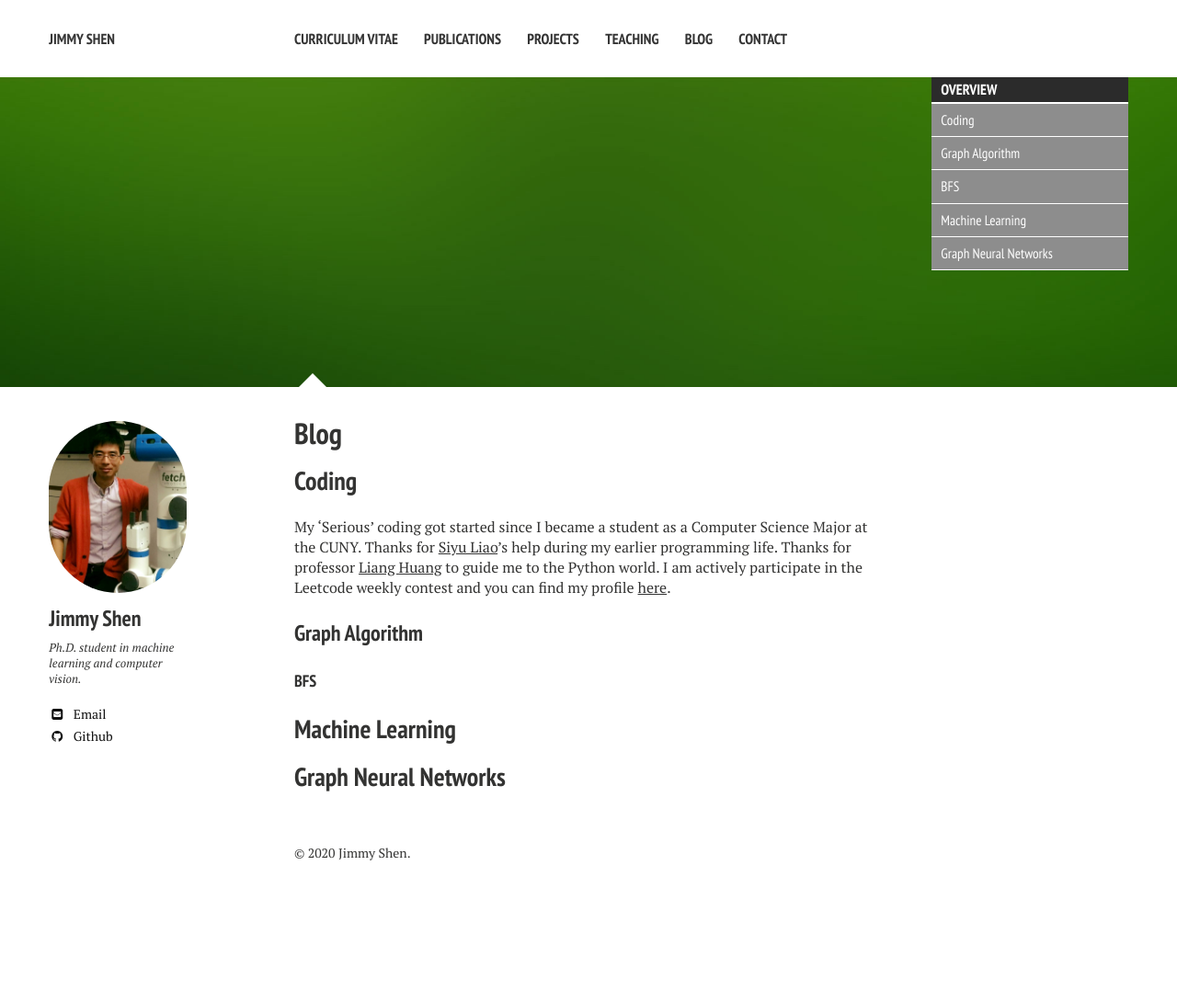
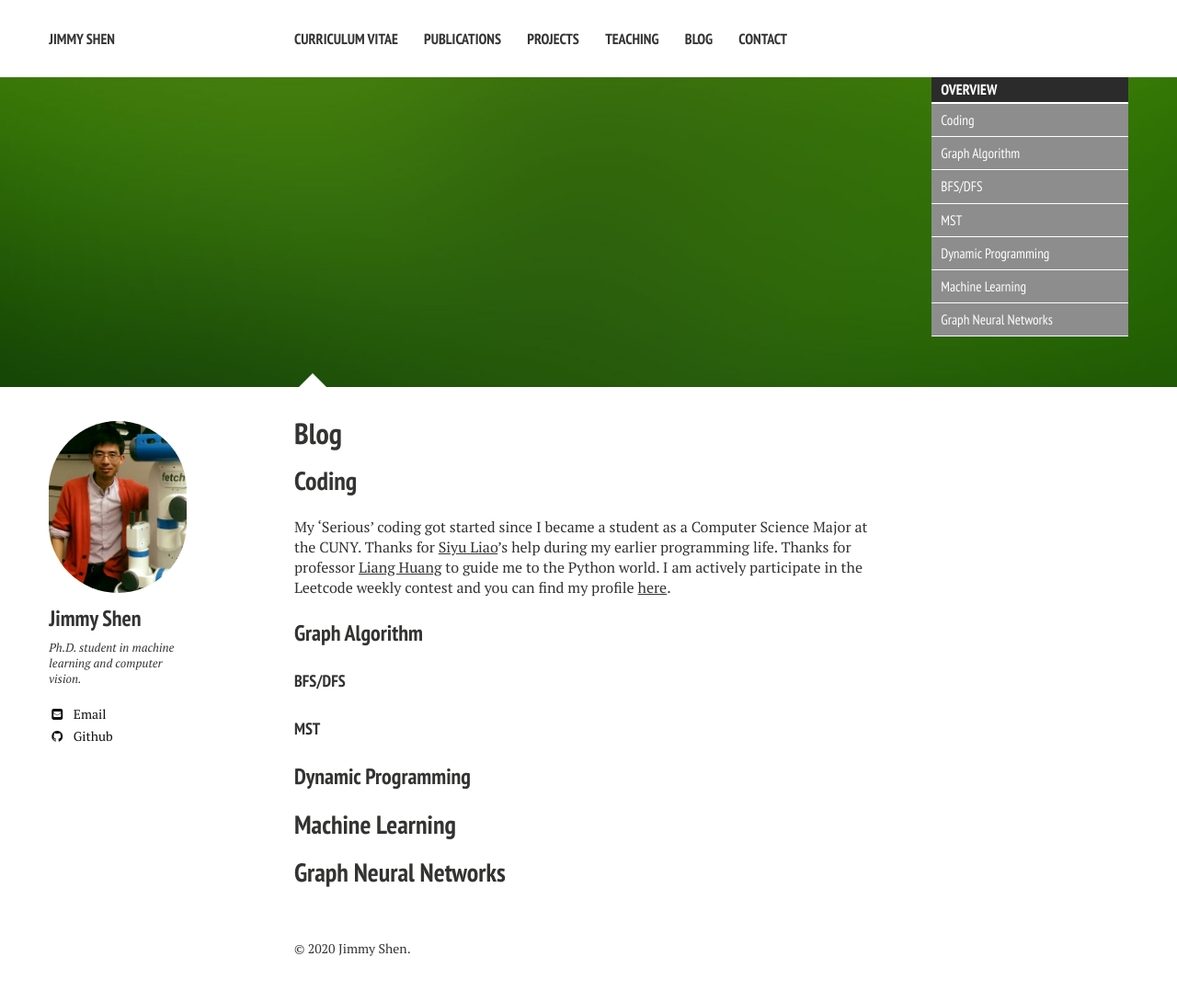
Before and after one commit to xiaokeshen/xiaokeshen.github.io, a Jekyll site: the page built from blog/index.md, in a window 1280 px wide. Shown: the whole page at 92% size. Built offline with Jekyll 4.4.1, drawn with Linux system fonts in a browser that asks for light colours; nearby versions of some CDN libraries; before the commit the page ends 986 px from its top, so only the background shows below that.

Commit message:
update my blog

```diff
--- a/blog/index.md
+++ b/blog/index.md
@@ -20,9 +20,14 @@ image:
 
 ## Coding
 My 'Serious' coding got started since I became a student as a Computer Science Major at the CUNY. Thanks for [Siyu Liao](https://liaocs2008.github.io/)'s help during my earlier programming life. Thanks for professor [Liang Huang](http://web.engr.oregonstate.edu/~huanlian/) to guide me to the Python world. I am actively participate in the Leetcode weekly contest and you can find my profile [here](https://leetcode.com/liketheflower/).
+
 ### Graph Algorithm
 
-#### BFS
+#### BFS/DFS
+
+#### MST
+
+### Dynamic Programming
 
 
 ## Machine Learning
```
